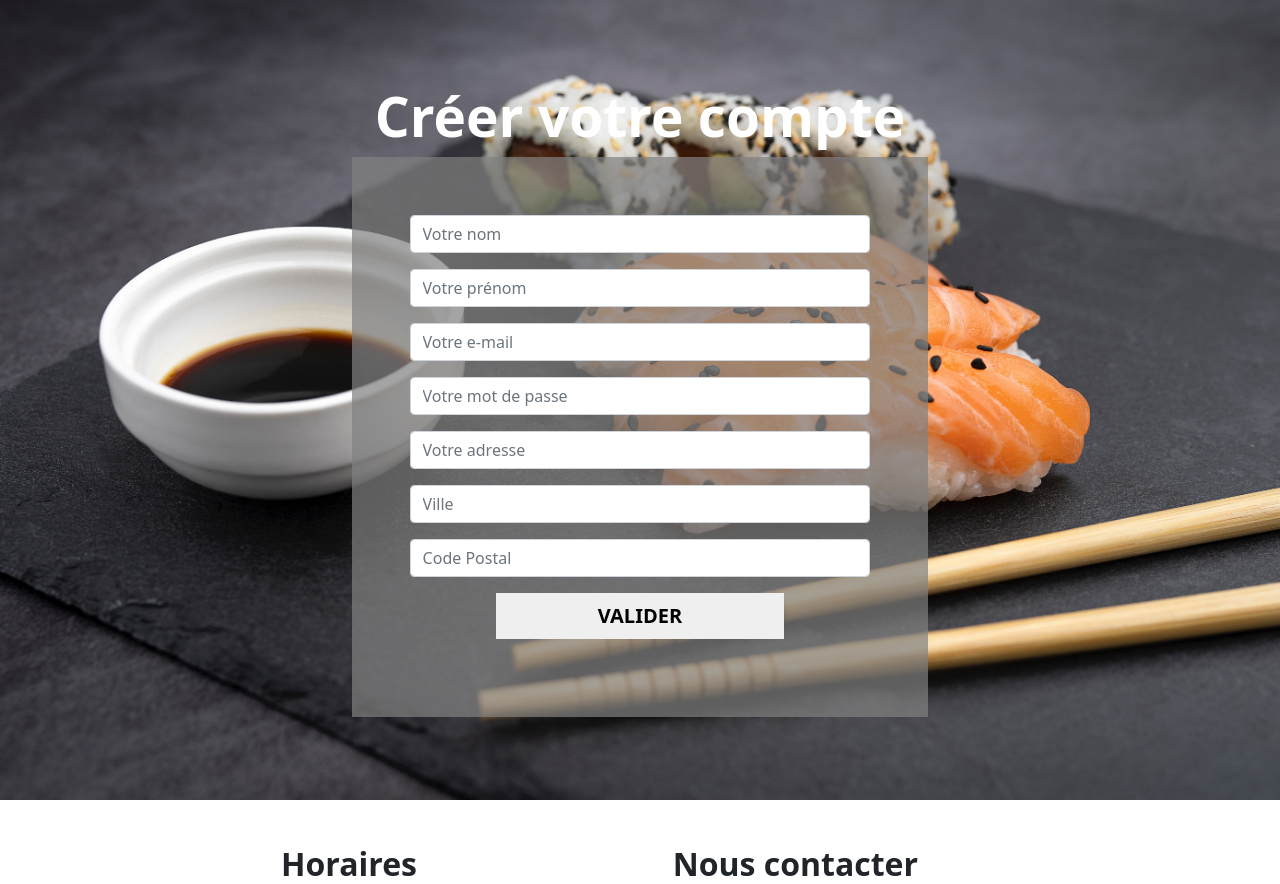
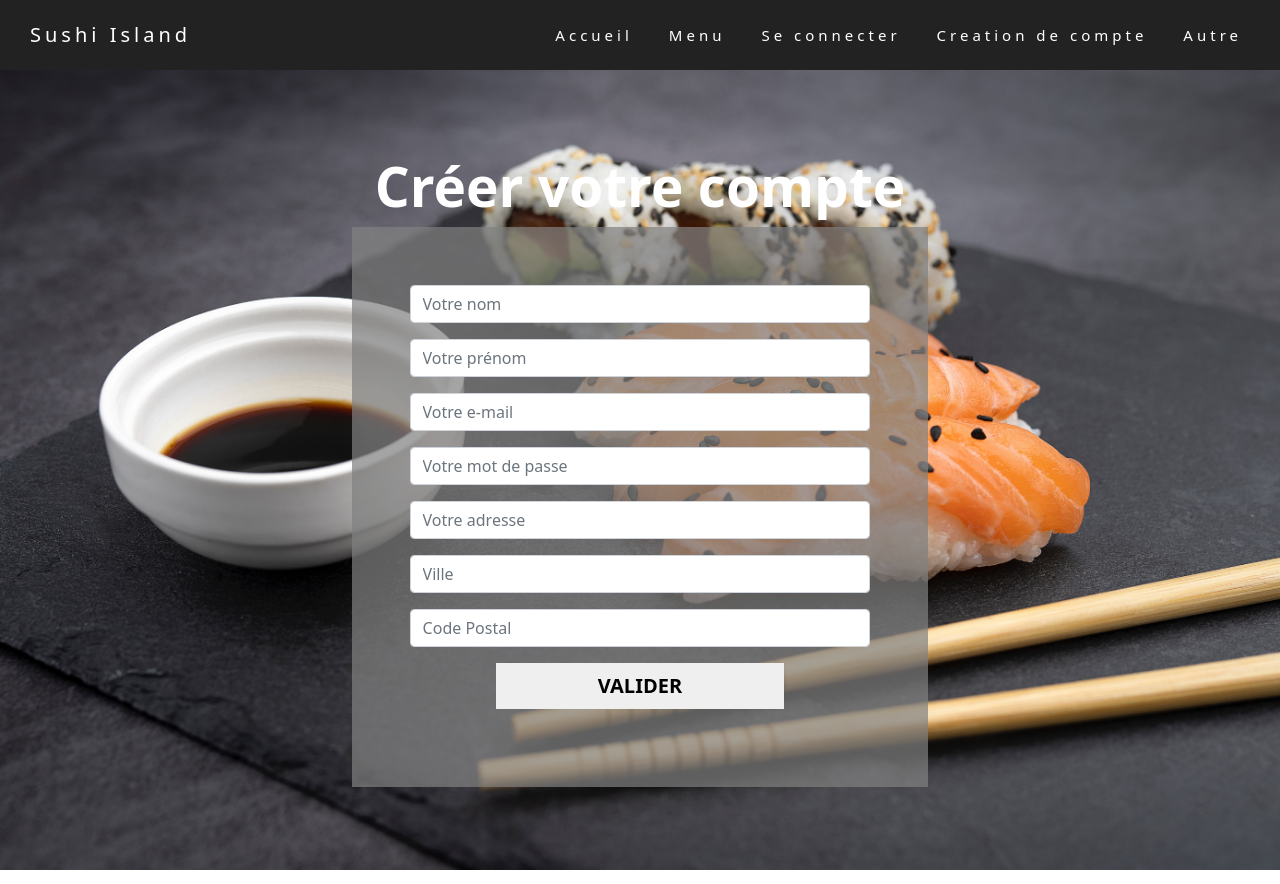
Before and after one commit to Crooshi/Sushi-Island, a PHP site: page /inscription.html in a window 1280 px wide. Shown: the top 884 px of the page. Run offline with PHP 8.4, Linux system fonts and the light colour scheme; some libraries are stand-ins or nearby versions.

Commit message:
ajout de la navbar

```diff
--- a/inscription.html
+++ b/inscription.html
@@ -15,6 +15,32 @@
     	<link href="https://cdn.jsdelivr.net/npm/bootstrap@5.0.0-beta1/dist/css/bootstrap.min.css" rel="stylesheet" integrity="sha384-giJF6kkoqNQ00vy+HMDP7azOuL0xtbfIcaT9wjKHr8RbDVddVHyTfAAsrekwKmP1" crossorigin="anonymous">
 	</head>
     <body>
+        <nav class="navbar navbar-expand-lg">
+            <a class="navbar-brand" href="./accueil.html">Sushi Island</a>
+                <button class="navbar-toggler" type="button" data-toggle="collapse" data-target="#navbarSupportedContent" aria-controls="navbarSupportedContent" aria-expanded="false" aria-label="Toggle navigation">
+                <span class="navbar-toggler-icon"></span>
+                </button>
+
+            <div class="collapse navbar-collapse nav-item-right" id="navbarSupportedContent">
+                <ul class="navbar-nav mr-auto">
+                <li class="nav-item active">
+                    <a class="nav-link" href="./accueil.html">Accueil <span class="sr-only">(current)</span></a>
+                </li>
+                <li class="nav-item">
+                    <a class="nav-link" href="">Menu</a>
+                </li>
+                <li class="nav-item">
+                    <a class="nav-link " href="">Se connecter</a>
+                </li>
+                <li class="nav-item">
+                    <a class="nav-link" href="./inscription.html">Creation de compte</a>
+                </li>
+                <li class="nav-item">
+                    <a class="nav-link" href="">Autre</a>
+                </li>
+                </ul>
+            </div>
+        </nav>
         <section class="bg-form">
             <div class="title-form">
                 <h2>Créer votre compte</h2>
--- a/sitestyle.css
+++ b/sitestyle.css
@@ -5,13 +5,28 @@
 body{
     font-family: 'Raleway', sans-serif;
 }
-a {
-    text-decoration: none !important;
-    color: #5d5d5d !important;
-}
 
 li{
     list-style: none;
+}
+/* NavBar */
+.navbar{
+	background-color: #222222;
+	padding: 15px 20px !important;
+
+}
+
+.nav-item-right{
+	justify-content: flex-end;
+}
+/*  section header*/
+
+nav a {
+	text-decoration: none;
+	letter-spacing: 4px;
+	font-size: 15px;
+	margin: 0 10px;
+	color: #fff;
 }
 
 .parallax {
@@ -77,6 +92,10 @@ li{
   cursor: pointer;
 }
 
+.card-btn{
+    text-decoration: none !important;
+    color: #5d5d5d !important;
+}
 
 .card-item :hover{
  background-color: #ffb03b;
@@ -102,6 +121,8 @@ padding-top: 16%;
     background-color: #fff;
     font-weight: bold;
     font-size: 18px;
+    text-decoration: none !important;
+    color: #5d5d5d !important;
 }
 .footer{
     width: 90%;
```
Also changed, not shown: accueil.html (+25 -0 lines), 1 other file.
